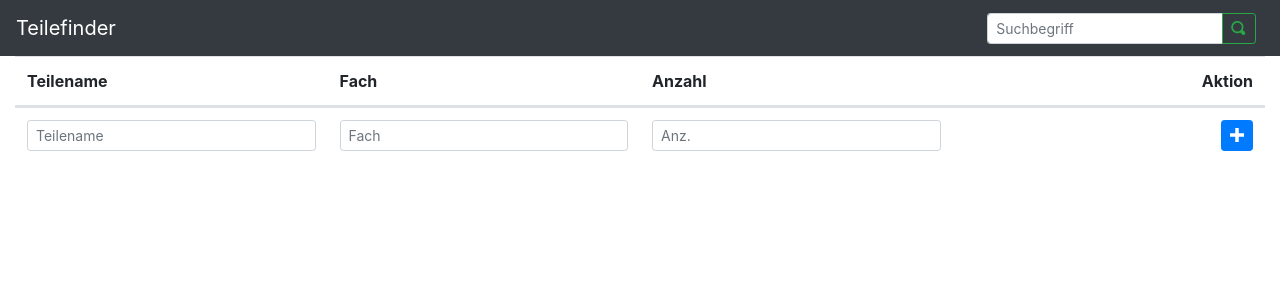
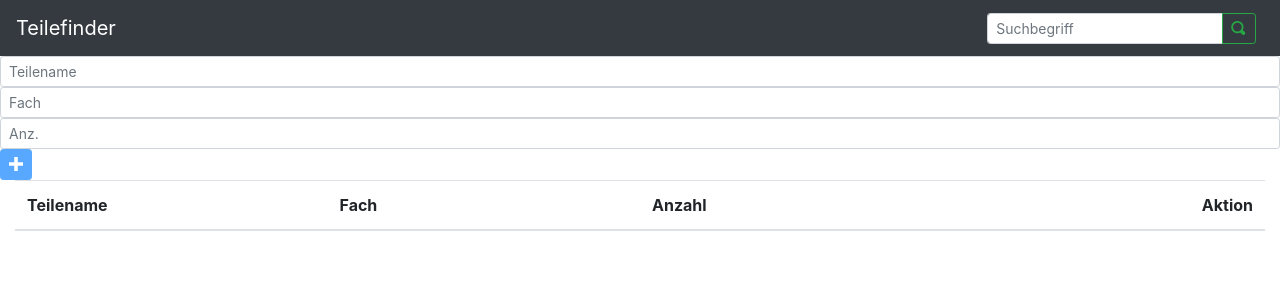
Before and after one commit to TeslaTrooper/part-finder-client, an Angular app: page / in a window 1280 px wide. Shown: the top 300 px of the page. Built offline with nearby package versions, Linux system fonts and the light colour scheme.

Commit message:
Introduce reactive forms

```diff
--- a/src/app/components/header.component/header.component.html
+++ b/src/app/components/header.component/header.component.html
@@ -11,7 +11,7 @@
         </ul>
     </div>
 
-    <form class="form-inline my-2 my-lg-0">
+    <div class="form-inline my-2 my-lg-0">
         <div class="input-group mr-sm-2">
             <input type="text" class="form-control form-control-sm" placeholder="Suchbegriff" aria-label="Suchbegriff"
                 aria-describedby="basic-addon2" (keyup)="search($event)" #searchInput>
@@ -21,7 +21,7 @@
                 </button>
             </div>
         </div>
-    </form>
+    </div>
 </nav>
 <!-- <nav class="navbar navbar-expand-md navbar-dark fixed-top bg-dark">
     <div class="container">
--- a/src/app/components/parts.component/part-list.component/part-list.component.html
+++ b/src/app/components/parts.component/part-list.component/part-list.component.html
@@ -1,3 +1,13 @@
+<form [formGroup]="newPartForm" (ngSubmit)="onCreatePart()" id="newPartForm">
+    <input type="text" class="form-control form-control-sm" placeholder="Teilename" formControlName="name">
+    <input type="text" class="form-control form-control-sm" placeholder="Fach" formControlName="box">
+    <input type="text" class="form-control form-control-sm" placeholder="Anz." formControlName="qty">
+
+    <button type="submit" [disabled]="!newPartForm.valid" class="btn btn-sm btn-primary">
+        <span class="oi oi-plus"></span>
+    </button>
+</form>
+
 <div class="container-fluid">
     <table class="table table-hover">
         <thead>
@@ -9,17 +19,6 @@
             </tr>
         </thead>
         <tbody>
-            <tr class="d-flex">
-                <td class="col-3">
-                    <div class="form-group">
-                        <input type="text" class="form-control form-control-sm" placeholder="Teilename" input-validation #partName>
-                    </div>
-                </td>
-                <td class="col-3"><input type="text" class="form-control form-control-sm" placeholder="Fach" input-validation #box></td>
-                <td class="col-3"><input type="text" class="form-control form-control-sm" placeholder="Anz." input-is-numeric-validation #qty></td>
-                <td class="col-3 text-right"><button type="button" class="btn btn-sm btn-primary" (click)="createPart()"><span
-                            class="oi oi-plus"></span></button></td>
-            </tr>
             <tr class="d-flex" *ngFor="let part of parts" app-part [part]="part"></tr>
         </tbody>
     </table>
--- a/src/app/components/parts.component/part-list.component/part-list.component.ts
+++ b/src/app/components/parts.component/part-list.component/part-list.component.ts
@@ -1,9 +1,8 @@
-import { Component, Input, Output, EventEmitter, ViewChild, ElementRef, ViewChildren, QueryList } from '@angular/core';
+import { Component } from '@angular/core';
+import { FormGroup, FormControl, Validators } from '@angular/forms';
 
 import { Part } from 'src/app/model/part';
 import { PartService } from 'src/app/services/PartService';
-import { InputValidationDirective } from 'src/app/directives/input.validation.directive';
-import { InputIsNumericValidationDirective } from 'src/app/directives/input.is-numeric.validation.directive';
 
 @Component({
     selector: 'app-part-list',
@@ -12,41 +11,26 @@ import { InputIsNumericValidationDirective } from 'src/app/directives/input.is-n
 export class PartListComponent {
 
     public parts: Part[];
-
-    @ViewChild('partName') name: ElementRef;
-    @ViewChild('box') box: ElementRef;
-    @ViewChild('qty') qty: ElementRef;
-
-    @ViewChildren(InputValidationDirective) inputValidationDirective: QueryList<InputValidationDirective>;
-    @ViewChild(InputIsNumericValidationDirective) inputIsNumericValidationDirective: InputIsNumericValidationDirective;
+    public newPartForm: FormGroup;
 
     constructor(private partService: PartService) {
         this.partService.partListChanged.subscribe(() => this.parts = partService.getParts());
+
+        this.newPartForm = new FormGroup({
+            name: new FormControl('', Validators.required),
+            box: new FormControl('', Validators.required),
+            qty: new FormControl('', [Validators.required, Validators.pattern('[1-9][0-9]*')])
+        });
     }
 
-    public createPart(): void {
-        const tfPartName: HTMLInputElement = this.name.nativeElement as HTMLInputElement;
-        const tfBox: HTMLInputElement = this.box.nativeElement as HTMLInputElement;
-        const tfQty: HTMLInputElement = this.qty.nativeElement as HTMLInputElement;
+    public onCreatePart(): void {
+        const name: string = this.newPartForm.value.name;
+        const box: string = this.newPartForm.value.box;
+        const qty: number = this.newPartForm.value.qty;
 
-        this.invokeDirectiveValidation();
-        if (this.isInvalid(this.name) || this.isInvalid(this.box) || this.isInvalid(this.qty))
-            return;
+        this.partService.add(new Part(0, name, box, qty));
 
-        this.partService.add(new Part(0, tfPartName.value, tfBox.value, Number(tfQty.value)));
-
-        tfPartName.value = "";
-        tfBox.value = "";
-        tfQty.value = "";
-    }
-
-    private isInvalid(el: ElementRef): boolean {
-        return (el.nativeElement as HTMLElement).classList.contains('is-invalid')
-    }
-
-    private invokeDirectiveValidation(): void {
-        this.inputValidationDirective.forEach(e => e.validate());
-        this.inputIsNumericValidationDirective.validate();
+        this.newPartForm.reset();
     }
 
 }
--- a/src/app/components/parts.component/part-list.component/part.component/part.component.ts
+++ b/src/app/components/parts.component/part-list.component/part.component/part.component.ts
@@ -1,4 +1,4 @@
-import { Component, Input, Output, EventEmitter } from '@angular/core';
+import { Component, Input } from '@angular/core';
 
 import { Part } from 'src/app/model/part';
 import { PartService } from 'src/app/services/PartService';
```
Also changed, not shown: src/app/app.module.ts (+4 -6 lines), src/app/components/parts.component/part-list.component/part.component/part.component.html (+7 -8 lines).
